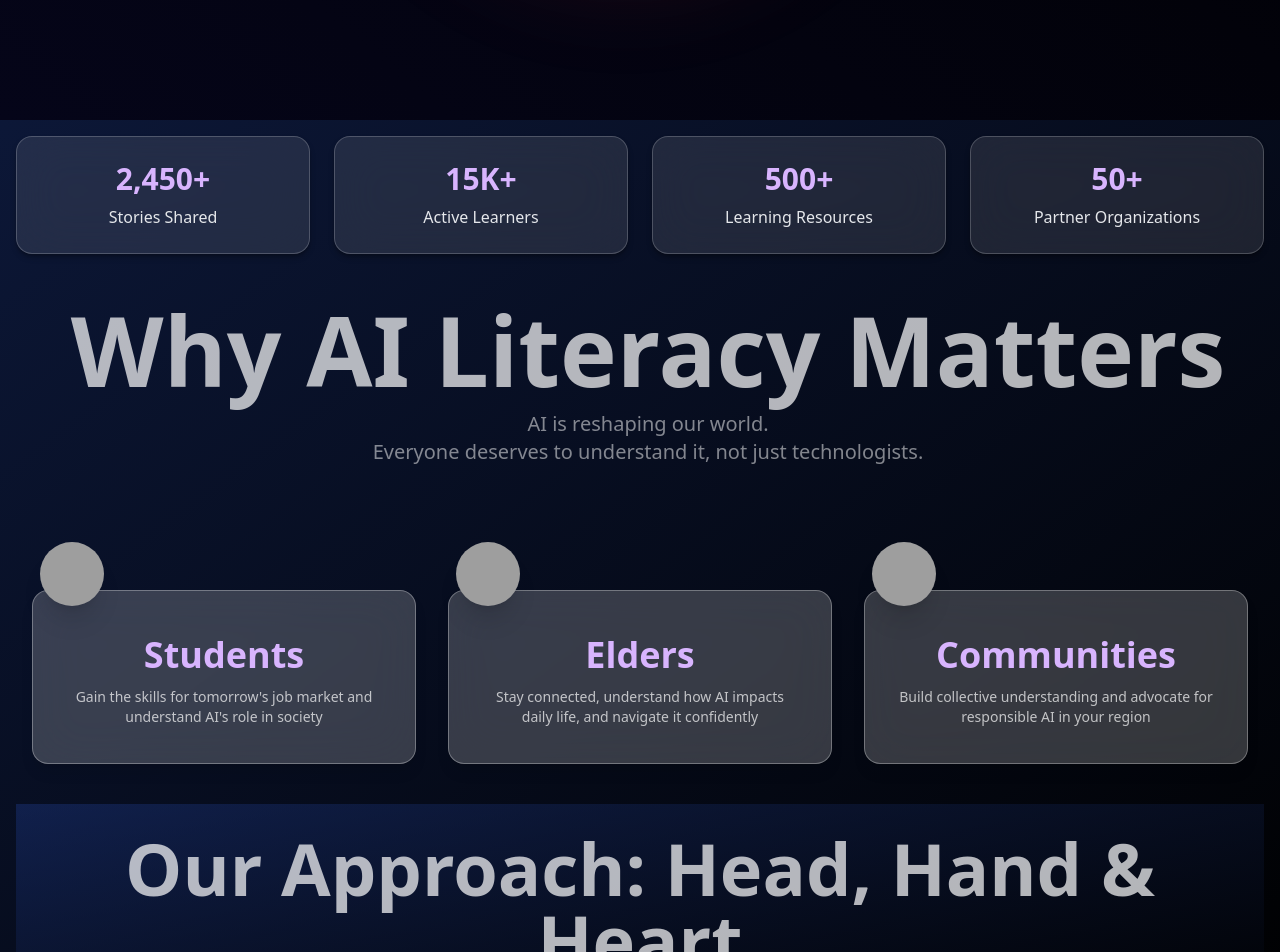
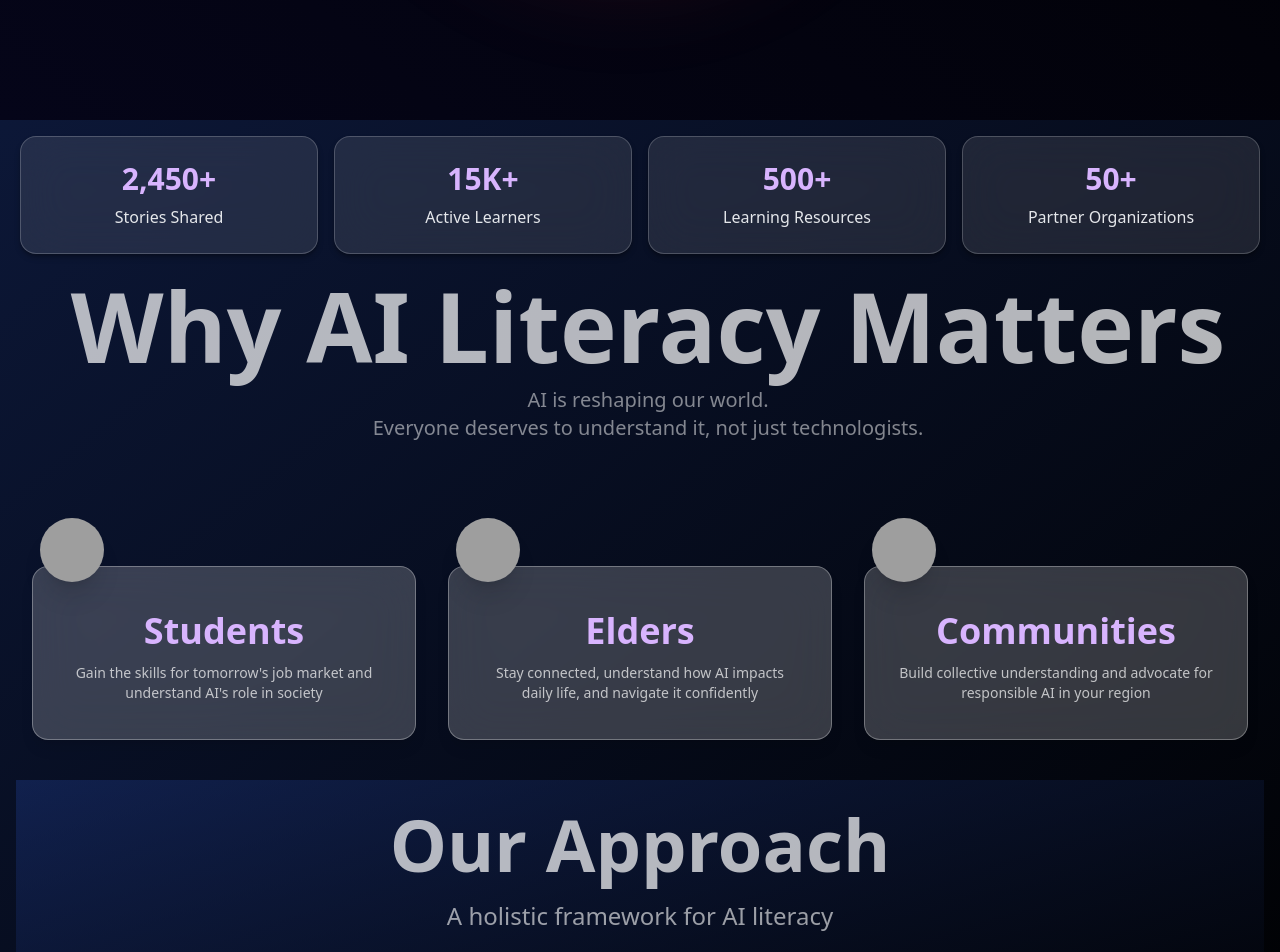
Before and after one commit to Devakrishna07/ai-for-everyone, a React (Vite) app: page / in a window 1280 px wide. Shown: the part 680-1632 px from the top of the page. Built offline with nearby package versions, Linux system fonts and the light colour scheme; grey boxes are pictures that could not be loaded.

Commit message:
our approach updated

```diff
--- a/src/components/common/CardGrid.jsx
+++ b/src/components/common/CardGrid.jsx
@@ -1,17 +1,30 @@
-export default function CardGrid({ data , exptext, href}) {
-  const topFour = data.slice(0, 4); // get first 4 items
+export default function CardGrid({ data, exptext, href, count = 4 }) {
+  const items = data.slice(0, count);
+
+  // Determine dynamic grid classes based on count
+  const gridCols =
+    count === 1
+      ? "grid-cols-1"
+      : count === 2
+      ? "grid-cols-1 sm:grid-cols-2"
+      : count === 3
+      ? "grid-cols-1 sm:grid-cols-2 md:grid-cols-3"
+      : "grid-cols-1 sm:grid-cols-2 lg:grid-cols-4"; // default for 4+
 
   return (
     <div className="w-full flex flex-col items-center">
+
       {/* Cards Container */}
-      <div className="
+      <div
+        className={`
           grid
-        grid-cols-1 sm:grid-cols-2 lg:grid-cols-4
-        gap-6
-        px-4
-        w-screen
-      ">
-        {topFour.map((item, index) => (
+          ${gridCols}
+          gap-4
+          px-1
+          w-full
+        `}
+      >
+        {items.map((item, index) => (
           <div
             key={index}
             className="
@@ -22,7 +35,6 @@ export default function CardGrid({ data , exptext, href}) {
               border border-white/20
               shadow-md shadow-black/30
               transition-all duration-500
-
               hover:shadow-purple-500/40
               hover:shadow-2xl
               hover:bg-purple-500/20
@@ -38,6 +50,7 @@ export default function CardGrid({ data , exptext, href}) {
       </div>
 
       {/* See More Link */}
+      {exptext && href && (
         <div className="mt-6">
           <a
             href={href}
@@ -52,6 +65,7 @@ export default function CardGrid({ data , exptext, href}) {
             {exptext}
           </a>
         </div>
+      )}
     </div>
   );
 }
--- a/src/layouts/OurApproach.jsx
+++ b/src/layouts/OurApproach.jsx
@@ -1,10 +1,21 @@
 import React from 'react'
+import CardGrid from '../components/common/CardGrid'
+
+
+const statsData = [
+  { value: "Understand AI", label: "Learn the concepts, how it works, and its applications in real life" },
+  { value: "Build with Ai", label: "Create projects, experiment, and develop practical skills hands-on" },
+  { value: "Mentor and Teach", label: "Share knowledge, guide others, and build community responsibility" },
+  { value: "50+", label: "Partner Organizations" },
+  { value: "120+", label: "Projects Completed" }, // Won’t show, only top 4
+];
 
 function OurApproach() {
   return (
     <div className='w-full flex flex-col items-center justify-center bg-gradient-to-br from-blue-900/40 to-black p-4'>
-        <h1 className='text-white/70 text-6xl sm:text-7xl font-semibold my-3 '>Our Approach: Head, Hand & Heart  </h1>
-        <span className='text-white/60 text-2xl m-2'>A holistic framework for AI literacy</span>
+        <h1 className='text-white/70 text-6xl sm:text-7xl font-semibold my-3 '>Our Approach </h1>
+        <span className='text-white/60 text-2xl m-2 mb-6'>A holistic framework for AI literacy</span><br />
+        <CardGrid data={statsData} count={3} />
 
     </div>
   )
```
Lines whose indentation alone changed are shown as unchanged.
